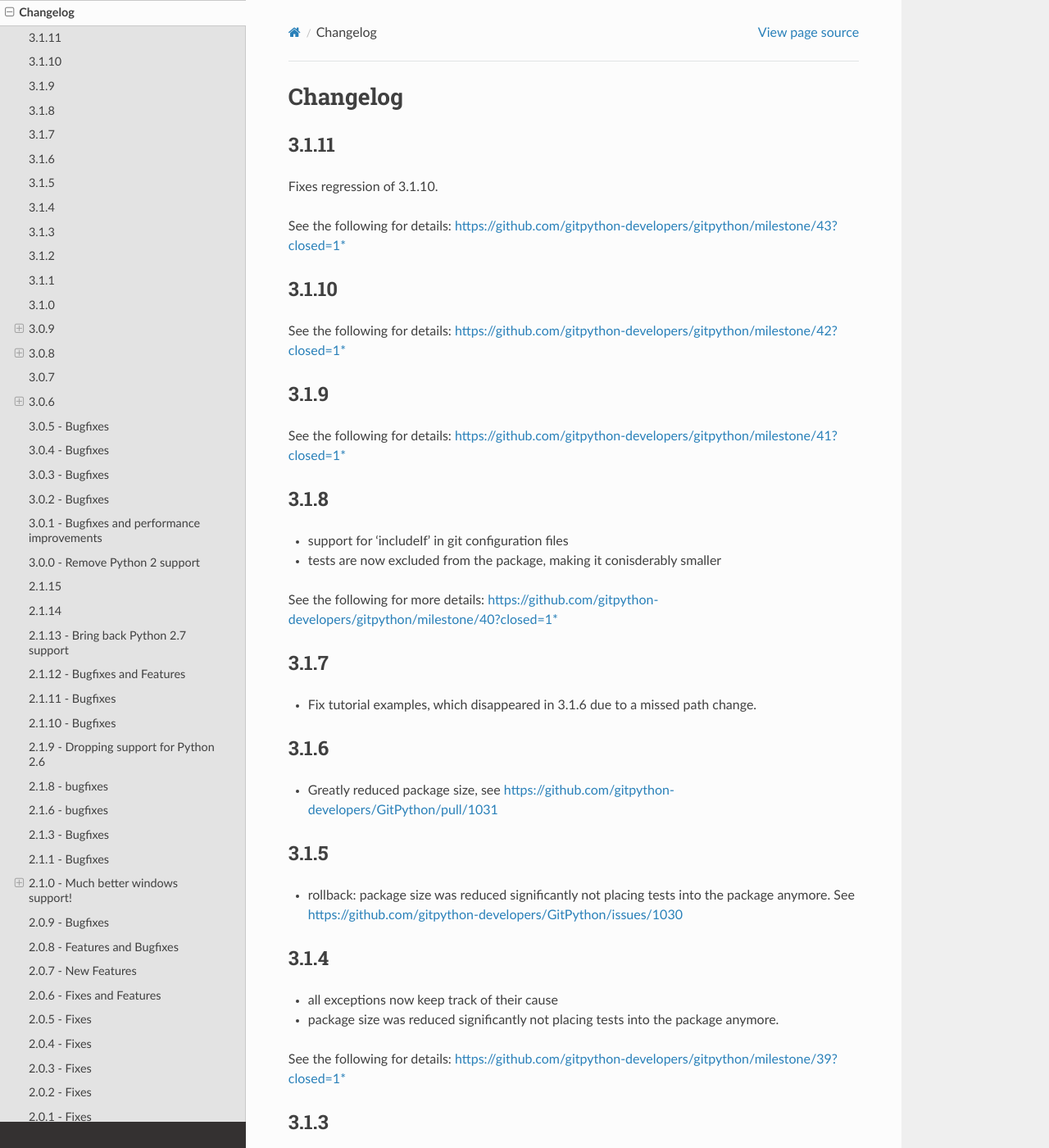
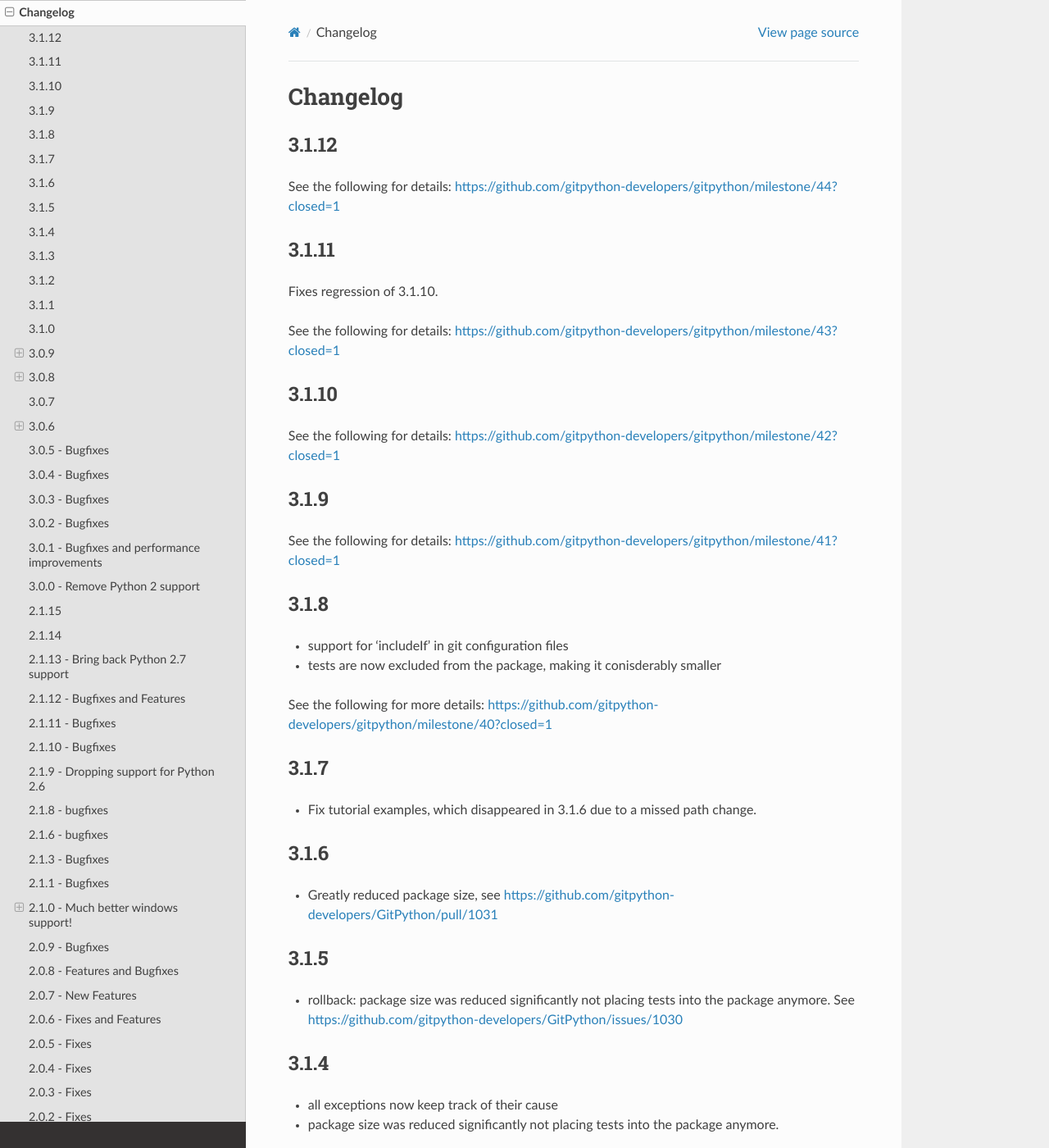
Before and after one commit to gitpython-developers/GitPython, a Sphinx documentation site: the page built from doc/source/changes.rst, in a window 1280 px wide and 1400 px high. Shown: the whole window at 82% size. Built offline with Sphinx 7.4.7 and the Read the Docs theme 2.0.0, drawn with Linux system fonts in a browser that asks for light colours; some of the changed text lies outside the part shown.

Commit message:
prepare release

```diff
--- a/doc/source/changes.rst
+++ b/doc/source/changes.rst
@@ -1,6 +1,12 @@
 =========
 Changelog
 =========
+
+3.1.12
+======
+
+See the following for details:
+https://github.com/gitpython-developers/gitpython/milestone/44?closed=1
 
 3.1.11
 ======
@@ -8,20 +14,20 @@
 Fixes regression of 3.1.10.
 
 See the following for details:
-https://github.com/gitpython-developers/gitpython/milestone/43?closed=1*
+https://github.com/gitpython-developers/gitpython/milestone/43?closed=1
 
 3.1.10
 ======
 
 See the following for details:
-https://github.com/gitpython-developers/gitpython/milestone/42?closed=1*
+https://github.com/gitpython-developers/gitpython/milestone/42?closed=1
 
 
 3.1.9
 =====
 
 See the following for details:
-https://github.com/gitpython-developers/gitpython/milestone/41?closed=1*
+https://github.com/gitpython-developers/gitpython/milestone/41?closed=1
 
 
 3.1.8
@@ -32,7 +38,7 @@
 
 
 See the following for more details:
-https://github.com/gitpython-developers/gitpython/milestone/40?closed=1*
+https://github.com/gitpython-developers/gitpython/milestone/40?closed=1
 
 
 3.1.7
@@ -58,13 +64,13 @@
 * package size was reduced significantly not placing tests into the package anymore.
 
 See the following for details:
-https://github.com/gitpython-developers/gitpython/milestone/39?closed=1*
+https://github.com/gitpython-developers/gitpython/milestone/39?closed=1
 
 3.1.3
 =====
 
 See the following for details:
-https://github.com/gitpython-developers/gitpython/milestone/38?closed=1*
+https://github.com/gitpython-developers/gitpython/milestone/38?closed=1
 
 3.1.2
 =====
```
Also changed, not shown: 1 other file.
